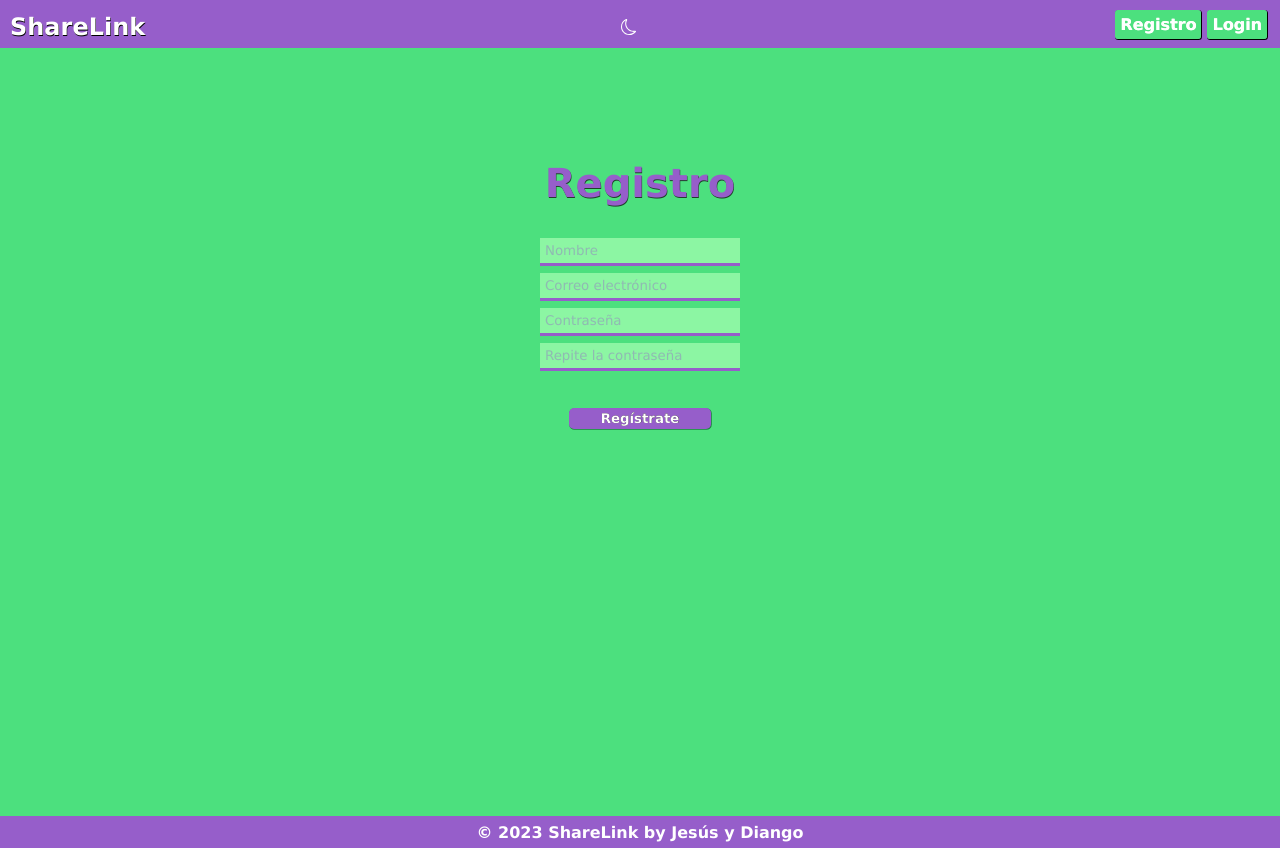
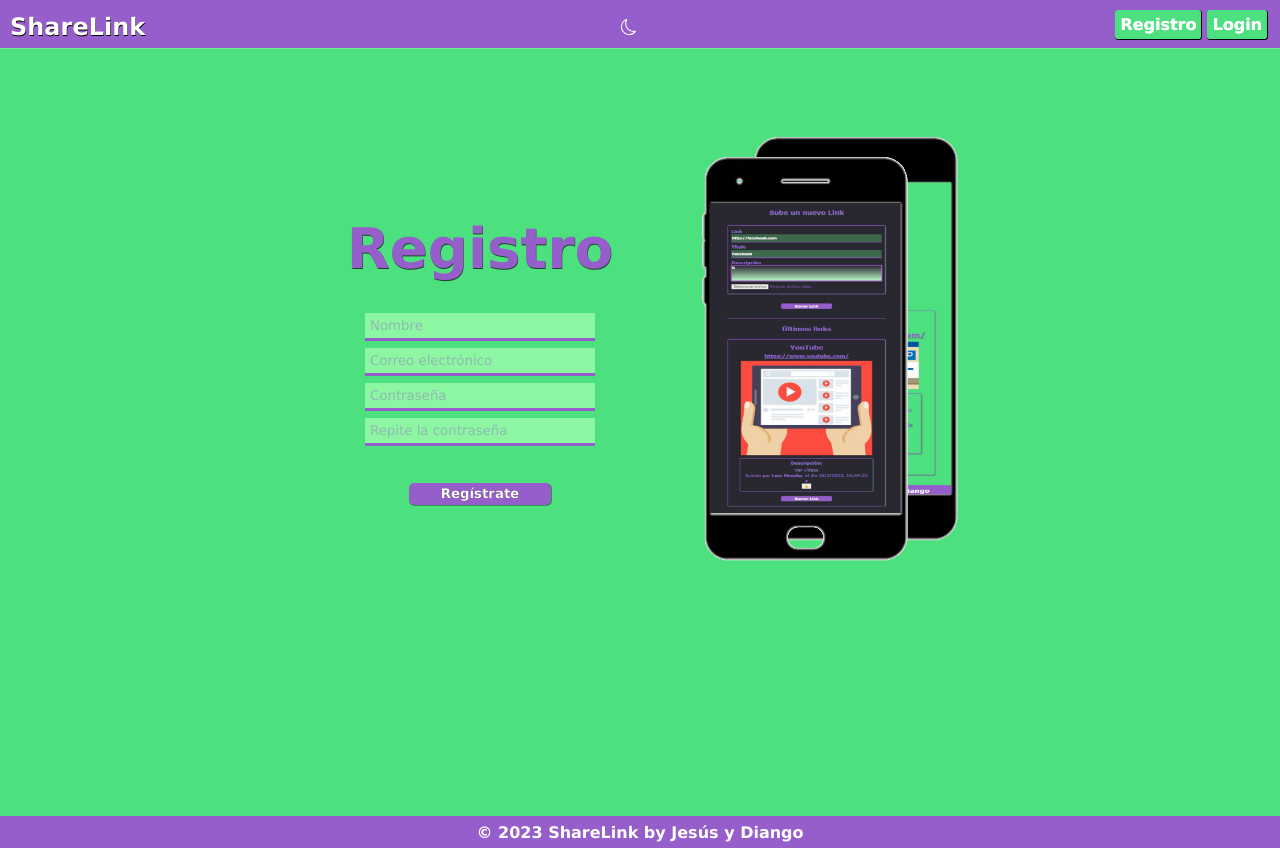
Before and after one commit to DIANG016/SHARELINKS, a React (Create React App) app: page /register in a window 1280 px wide. Built offline with nearby package versions, Linux system fonts and the light colour scheme.

Commit message:
actualizaciones

```diff
--- a/src/APP.css
+++ b/src/APP.css
@@ -21,11 +21,14 @@ html {
   --text-shadow-button: black;
 }
 
+
 #root {
   min-height: 100vh;
   display: flex;
   flex-direction: column;
   margin-top: 3rem;
+
+
 
 }
 
@@ -34,6 +37,7 @@ main {
   flex-direction: column;
   background-color: var(--secondary);
   flex:1;
+
 }
 
 /*Botones */
@@ -109,6 +113,10 @@ main.nigth input::placeholder {
   color: rgba(189, 179, 199, 0.4);
 }
 
+main.nigth .errorInicio {
+  color: white;
+}
+
 .modoNocturnoSun {
   margin-top: 10px;
   color: var(--colorLetra);
--- a/src/components/ErrorMessage.js
+++ b/src/components/ErrorMessage.js
@@ -5,7 +5,7 @@ export const ErrorMessage = ({ message }) => {
     <section className="error">
       <h1>Error</h1>
       <p>{message}</p>
-      <Link to={"/"}>Volver a la página de inicio</Link>
+      <Link className='errorInicio' to={"/"}>Volver a la página de inicio</Link>
     </section>
   );
 };
--- a/src/components/Header.css
+++ b/src/components/Header.css
@@ -9,6 +9,7 @@ Header {
   z-index: 10;
   height: 3rem;
   top:0;
+  box-shadow: 0.3px 0.3px 0.3px white;
 }
 
 .titleHeader {
--- a/src/pages/Login.js
+++ b/src/pages/Login.js
@@ -5,6 +5,9 @@ import { AuthContext } from "../context/AuthContext";
 import "./login.css";
 import { Link } from "react-router-dom";
 import { toast } from "react-toastify";
+import image from "../imageHome/image.png";
+import image2 from "../imageHome/image2.png";
+import image1 from "../imageHome/image1.png";
 
 export const Login = () => {
   const navigate = useNavigate();
@@ -31,6 +34,7 @@ export const Login = () => {
   };
   return (
     <section className="login">
+      <div className="loginBloc">
         <h2 className="titleLogin">ShareLink</h2>
         <form className="loginForm" onSubmit={handleSubmit}>
           <label htmlFor="email"> </label>
@@ -69,6 +73,18 @@ export const Login = () => {
             </Link>{" "}
           </p>
         </article>
+      </div>
+      <div className="conImagenLogin">
+        <figure className="figLogin">
+          <img className="movimiento" src={image} alt="teléfono" />
+        </figure>
+        <figure className="figLogin">
+          <img className="movimiento1" src={image2} alt="teléfono" />
+        </figure>
+        <figure className="figLogin">
+          <img className="movimiento2" src={image1} alt="teléfono" />
+        </figure>
+      </div>
     </section>
   );
 };
--- a/src/pages/Register.js
+++ b/src/pages/Register.js
@@ -2,6 +2,9 @@ import { useState } from "react";
 import { registerUserService } from "../services";
 import { useNavigate } from "react-router-dom";
 import { toast } from "react-toastify";
+import image from "../imageHome/image.png";
+import image2 from "../imageHome/image2.png";
+import image1 from "../imageHome/image1.png";
 import "./register.css";
 
 export const Register = () => {
@@ -34,6 +37,7 @@ export const Register = () => {
 
   return (
     <section className="sectionRegister">
+      <div>
         <h1 className="tituloRegistro">Registro</h1>
         <form className="formRegistro" onSubmit={handleSubmit}>
           <label>
@@ -83,10 +87,22 @@ export const Register = () => {
             />
           </label>
           <div className="registerDiv">
-          <button className="buttonBot">Regístrate</button>
+            <button className="buttonBot registerBot">Regístrate</button>
           </div>
           {error ? <p className="error">{error}</p> : null}
         </form>
+      </div>
+      <div className="conImagenRegister">
+        <figure className="figRegister">
+          <img className="mov" src={image} alt="teléfono" />
+        </figure>
+        <figure className="figRegister">
+          <img className="mov1" src={image2} alt="teléfono" />
+        </figure>
+        <figure className="figRegister">
+          <img className="mov2" src={image1} alt="teléfono" />
+        </figure>
+      </div>
     </section>
   );
 };
--- a/src/pages/login.css
+++ b/src/pages/login.css
@@ -58,3 +58,53 @@ input::placeholder {
   color: var(--primary);
   font-weight: bold;
 }
+.conImagenLogin {
+  display: none;
+}
+
+@media (min-width: 600px) {
+  .conImagenLogin {
+    display: inline-block;
+  }
+.login {
+
+    display: flex;
+    flex-direction: row;
+    justify-content: center;
+    align-items: center;
+
+}
+  .figLogin {
+    display: flex;
+    justify-content: center;
+  }
+
+  .movimiento,
+  .movimiento1,
+  .movimiento2 {
+    width: 220px;
+  }
+  .movimiento,
+  .movimiento1 {
+    position: absolute;
+    margin-top: 70px;
+  }
+
+  .movimiento2 {
+    margin-left: 100px;
+    margin-top: 50px;
+  }
+
+  @keyframes movi {
+    100% {
+      transform: scaleY(2.5);
+
+      opacity: 0;
+    }
+  }
+
+  .movimiento1 {
+    animation: movi 2s;
+    animation-delay: 3s;
+  }
+}
--- a/src/pages/register.css
+++ b/src/pages/register.css
@@ -42,3 +42,61 @@ input::placeholder {
   margin-top: 30px;
   margin-bottom: 20px;
 }
+
+.conImagenRegister {
+  display: none;
+}
+
+@media (min-width: 600px) {
+  .conImagenRegister {
+    display: inline-block;
+  }
+
+  .sectionRegister {
+    display: flex;
+    flex-direction: row;
+    justify-content: center;
+    align-items: center;
+  }
+  .tituloRegistro {
+    font-size: 3.5rem;
+  }
+
+  .inputRegister {
+    width: 230px;
+  }
+
+  .figRegister {
+    display: flex;
+    justify-content: center;
+  }
+
+  .mov,
+  .mov1,
+  .mov2 {
+    width: 220px;
+  }
+  .mov,
+  .mov1 {
+    position: absolute;
+    margin-top: 70px;
+  }
+
+  .mov2 {
+    margin-left: 100px;
+    margin-top: 50px;
+  }
+
+  @keyframes movimen {
+    100% {
+      transform: scaleX(1.5);
+
+      opacity: 0;
+    }
+  }
+
+  .mov1 {
+    animation: movimen 2s;
+    animation-delay: 3s;
+  }
+}
```
Also changed, not shown: src/pages/Home.js (+7 -9 lines), src/App.js (line endings or trailing spaces). Lines whose indentation alone changed are shown as unchanged.
